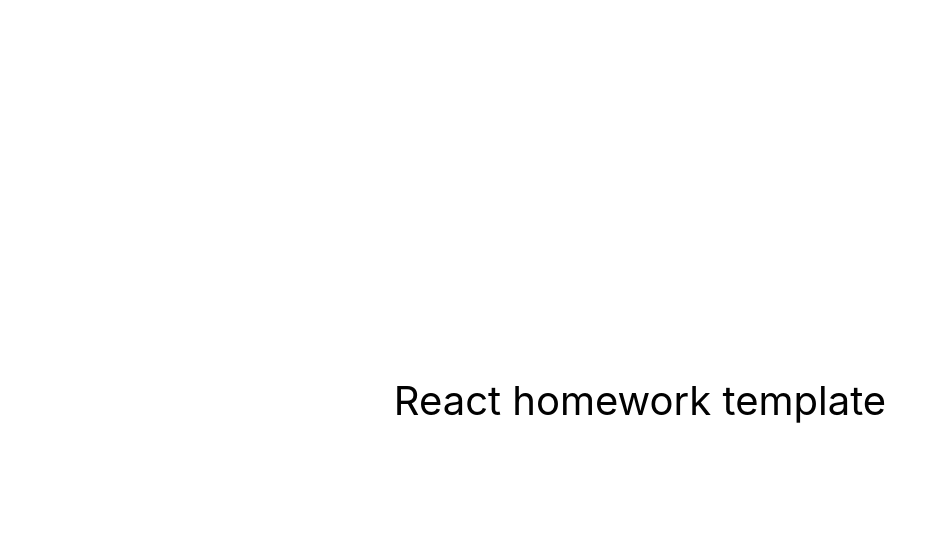
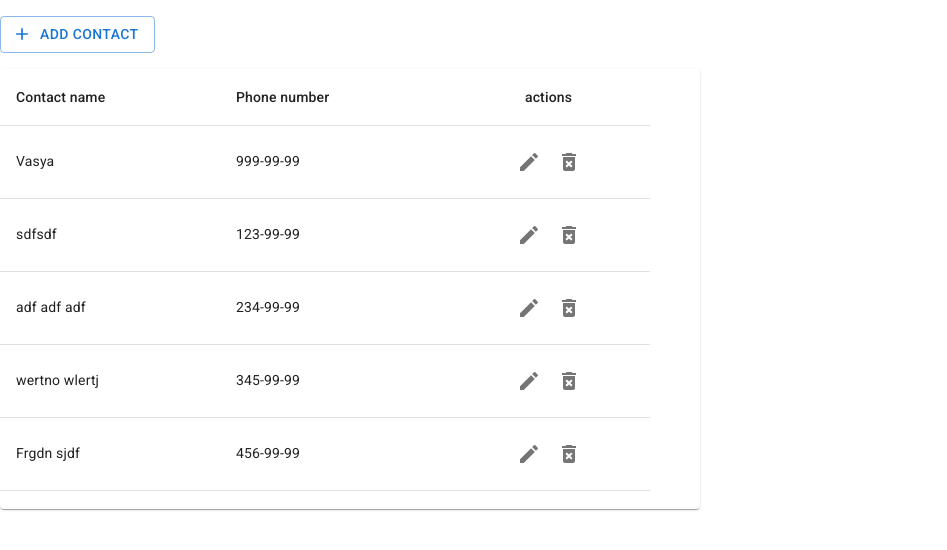
Before and after one commit to AndriyNich/goit-react-hw-08-phonebook, a React (Create React App) app: page / in a window 1280 px wide. Shown: the top 550 px of the page, without its empty margins (0-947 px from the left). Built offline with nearby package versions, Linux system fonts and the light colour scheme.

Commit message:
TableContacts

```diff
--- a/package.json
+++ b/package.json
@@ -4,12 +4,18 @@
   "private": true,
   "homepage": "https://AndriyNich.github.io/goit-react-hw-08-phonebook/",
   "dependencies": {
+    "@emotion/react": "^11.10.8",
+    "@emotion/styled": "^11.10.8",
+    "@mui/icons-material": "^5.11.16",
+    "@mui/material": "^5.12.3",
+    "@mui/styled-engine-sc": "^5.12.0",
     "@testing-library/jest-dom": "^5.16.3",
     "@testing-library/react": "^12.1.4",
     "@testing-library/user-event": "^13.5.0",
     "react": "^18.1.0",
     "react-dom": "^18.1.0",
     "react-scripts": "5.0.1",
+    "styled-components": "^5.3.10",
     "web-vitals": "^2.1.3"
   },
   "scripts": {
--- a/public/index.html
+++ b/public/index.html
@@ -8,6 +8,10 @@
     <meta
       name="description"
       content="Web site created using create-react-app"
+    />
+    <link
+      rel="stylesheet"
+      href="https://fonts.googleapis.com/css?family=Roboto:300,400,500,700&display=swap"
     />
     <link rel="apple-touch-icon" href="%PUBLIC_URL%/logo192.png" />
     <!--
--- a/src/components/App.jsx
+++ b/src/components/App.jsx
@@ -1,16 +1,9 @@
+import { TableContacts } from './TableContacts/TableContacts';
+
 export const App = () => {
   return (
-    <div
-      style={{
-        height: '100vh',
-        display: 'flex',
-        justifyContent: 'center',
-        alignItems: 'center',
-        fontSize: 40,
-        color: '#010101'
-      }}
-    >
-      React homework template
+    <div>
+      <TableContacts />
     </div>
   );
 };
--- /dev/null
+++ b/src/components/TableContacts/TableCellActions/TableCellActions.jsx
@@ -0,0 +1,29 @@
+import React from 'react';
+import TableCell from '@mui/material/TableCell';
+//
+import IconButton from '@mui/material/IconButton';
+import DeleteForeverIcon from '@mui/icons-material/DeleteForever';
+import EditIcon from '@mui/icons-material/Edit';
+
+export function TableCellActions({ id }) {
+  return (
+    <TableCell align="center">
+      <IconButton
+        aria-label="edit"
+        onClick={() => {
+          console.log(`edit ${id}`);
+        }}
+      >
+        <EditIcon />
+      </IconButton>
+      <IconButton
+        aria-label="delete"
+        onClick={() => {
+          console.log(`delete ${id}`);
+        }}
+      >
+        <DeleteForeverIcon />
+      </IconButton>
+    </TableCell>
+  );
+}
--- /dev/null
+++ b/src/components/TableContacts/TableContacts.jsx
@@ -0,0 +1,73 @@
+import React from 'react';
+import Table from '@mui/material/Table';
+import TableBody from '@mui/material/TableBody';
+import TableCell from '@mui/material/TableCell';
+import TableContainer from '@mui/material/TableContainer';
+import TableHead from '@mui/material/TableHead';
+import TableRow from '@mui/material/TableRow';
+import Paper from '@mui/material/Paper';
+//
+
+import Button from '@mui/material/Button';
+import AddIcon from '@mui/icons-material/Add';
+import Stack from '@mui/material/Stack';
+//
+import { TableCellActions } from './TableCellActions/TableCellActions';
+
+const list = [
+  { id: '1', name: 'Vasya', number: '999-99-99' },
+  { id: '2', name: 'sdfsdf', number: '123-99-99' },
+  { id: '3', name: 'adf adf adf', number: '234-99-99' },
+  { id: '4', name: 'wertno wlertj', number: '345-99-99' },
+  { id: '5', name: 'Frgdn sjdf ', number: '456-99-99' },
+  { id: '6', name: 'Frgdn sjdf ', number: '456-99-99' },
+];
+
+export function TableContacts() {
+  return (
+    <>
+      <Button
+        variant="outlined"
+        sx={{ marginBottom: 2, marginTop: 2 }}
+        startIcon={<AddIcon />}
+        onClick={() => {
+          console.log('add contact');
+        }}
+      >
+        Add contact
+      </Button>
+      <Paper sx={{ width: 700 }}>
+        <TableContainer sx={{ maxHeight: 440 }}>
+          <Table
+            stickyHeader
+            sx={{ minWidth: 650, maxWidth: 650 }}
+            aria-label="simple table"
+          >
+            <TableHead>
+              <TableRow>
+                <TableCell>Contact name</TableCell>
+                <TableCell>Phone number</TableCell>
+                <TableCell align="center">actions</TableCell>
+              </TableRow>
+            </TableHead>
+            <TableBody>
+              {list.map(row => (
+                <TableRow
+                  hover
+                  key={row.id}
+                  sx={{ '&:last-child td, &:last-child th': { border: 0 } }}
+                >
+                  <TableCell component="th" scope="row">
+                    {row.name}
+                  </TableCell>
+                  <TableCell>{row.number}</TableCell>
+                  <TableCellActions id={row.id} />
+                </TableRow>
+              ))}
+            </TableBody>
+          </Table>
+        </TableContainer>
+      </Paper>
+    </>
+  );
+}
```
Also changed, not shown: src/components/TableContacts/TableContacts.styled.js (added), 1 other file (tests, documents, lock files or other folders).
